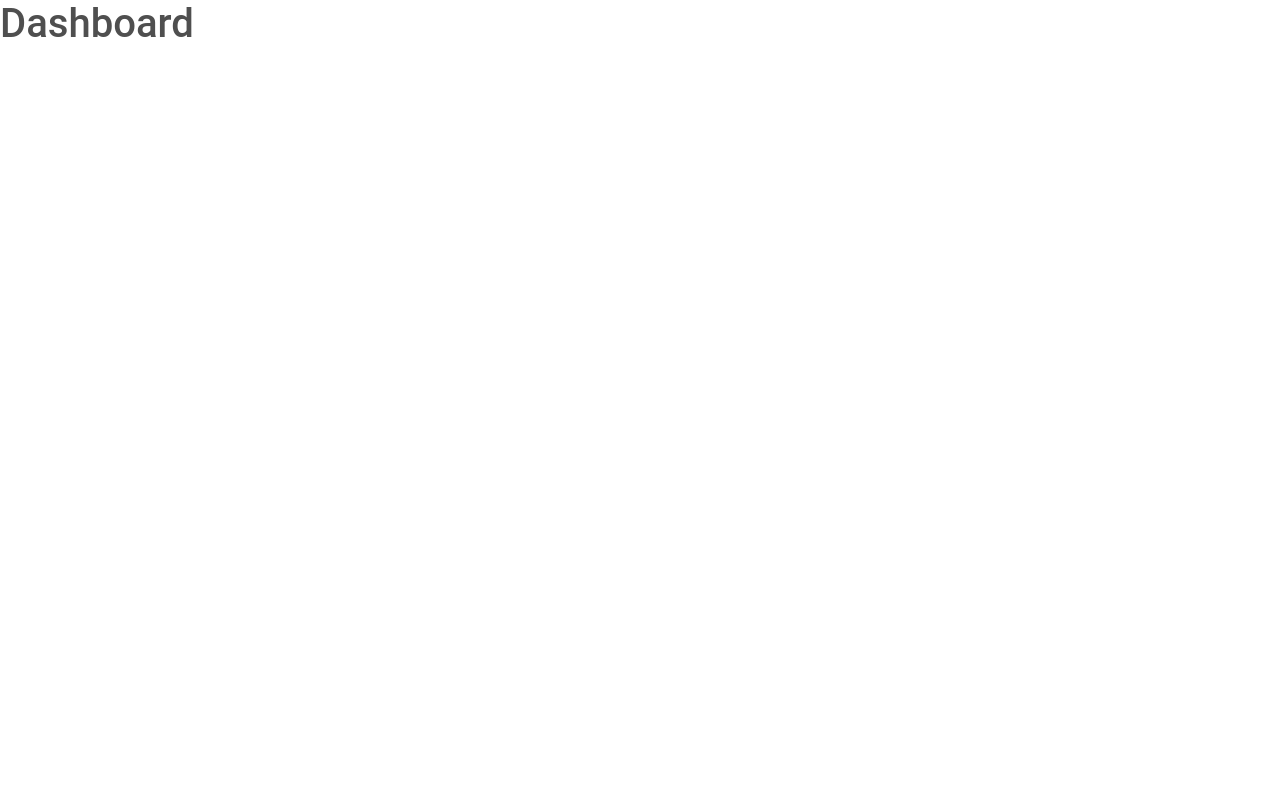
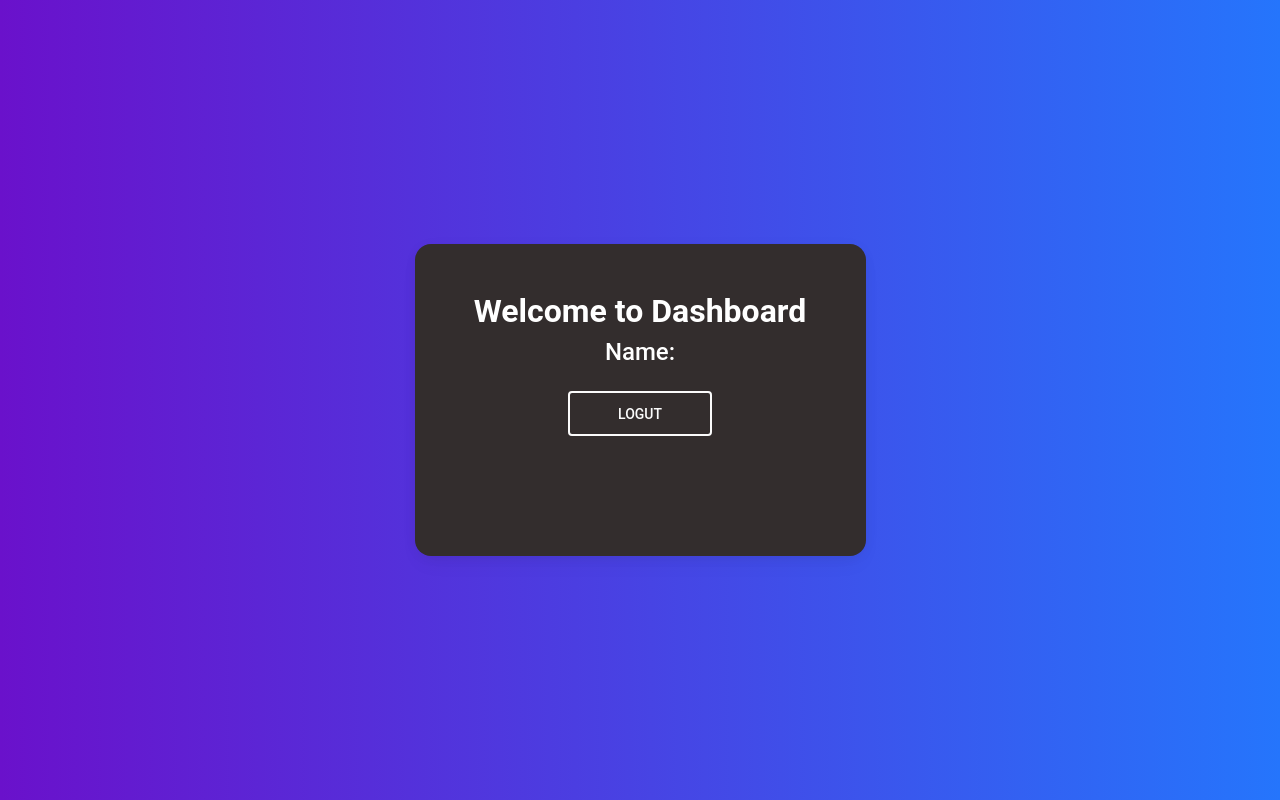
Before and after one commit to craigdev937/auth1jwt, a React (Vite) app: page /dashboard in a window 1280 px wide. Built offline with nearby package versions, Linux system fonts and the light colour scheme.

Commit message:
Updated AuthAPI, AuthSlice, Auth, and Main.  Created Dashboard.

```diff
--- a/src/global/AuthAPI.ts
+++ b/src/global/AuthAPI.ts
@@ -1,4 +1,4 @@
-import { IUser } from "../types/Interfaces";
+import { IAuth, AuthState } from "../types/Interfaces";
 import { createApi,
     fetchBaseQuery } from "@reduxjs/toolkit/query/react";
 
@@ -7,14 +7,32 @@ export const AuthAPI = createApi({
     reducerPath: "AuthAPI",
     baseQuery: fetchBaseQuery({ baseUrl: URL }),
     endpoints: (builder) => ({
-        login: builder.mutation<IUser, IUser>({
-            query: (payload) => {
+        login: builder.mutation({
+            query: (payload: {
+                email: string,
+                password: string
+            }) => {
                 return {
                     url: "/users/signin",
                     method: "POST",
                     body: payload
                 }
             }
-        })
+        }),
+        register: builder.mutation({
+            query: (payload: {
+                firstName: string,
+                lastName: string,
+                email: string,
+                password: string,
+                confirmPassword: string
+            }) => {
+                return {
+                    url: "/users/signup",
+                    method: "POST",
+                    body: payload
+                }
+            },
+        }),
     }),
 });
--- a/src/global/AuthSlice.ts
+++ b/src/global/AuthSlice.ts
@@ -1,6 +1,5 @@
 import { createSlice, PayloadAction } from "@reduxjs/toolkit";
-import { RootState } from "./RootReducer";
-import { IUser, AuthState } from "../types/Interfaces";
+import { IAuth, AuthState } from "../types/Interfaces";
 
 const initialState: AuthState = {
     name: null,
@@ -13,7 +12,7 @@ const AuthSlice = createSlice({
     reducers: {
         setUser: (
             state: AuthState,
-            action: PayloadAction<IUser>
+            action: PayloadAction<IAuth>
         ) => {
             localStorage.setItem("user", JSON.stringify({
                 name: action.payload.name,
@@ -22,9 +21,13 @@ const AuthSlice = createSlice({
             state.name = action.payload.name,
             state.token = action.payload.token
         },
+        logout: (state: AuthState) => {
+            localStorage.clear();
+            state.name = null;
+            state.token = null;
+        },
     },
 });
 
-export const selectAuth = (state: RootState) => state.auth;
-export const { setUser } = AuthSlice.actions;
+export const { setUser, logout } = AuthSlice.actions;
 export const AuthReducer = AuthSlice.reducer;
--- a/src/pages/Auth.tsx
+++ b/src/pages/Auth.tsx
@@ -3,6 +3,8 @@ import { MDBInput } from "mdb-react-ui-kit";
 import { AuthAPI } from "../global/AuthAPI";
 import { toast } from "react-toastify";
 import { useNavigate } from "react-router-dom";
+import { useAppDispatch } from "../global/Hooks";
+import { setUser } from "../global/AuthSlice";
 
 const initialState = {
     firstName: "",
@@ -14,6 +16,7 @@ const initialState = {
 
 export const Auth = (): JSX.Element => {
     const navigate = useNavigate();
+    const dispatch = useAppDispatch();
     const [formValue, setFormValue] = React.useState(initialState);
     const [showRegister, setShowRegister] = React.useState(false);
     const { firstName, lastName, email,
@@ -25,6 +28,13 @@ export const Auth = (): JSX.Element => {
         error: loginError,
         data: loginData
     }] = AuthAPI.useLoginMutation();
+
+    const [register, {
+        isError: isRegisterError,
+        isSuccess: isRegisterSuccess,
+        error: registerError,
+        data: registerData
+    }] = AuthAPI.useRegisterMutation();
 
     const handleChange =
     (event: React.ChangeEvent<HTMLInputElement>) => {
@@ -40,12 +50,36 @@ export const Auth = (): JSX.Element => {
         }
     };
 
+    const handleRegister = async () => {
+        if (password !== confirmPassword) {
+            return toast.error("Passwords do not match!");
+        };
+        if (firstName && lastName && email &&
+            password && confirmPassword) {
+            await register({firstName, lastName, email,
+                password, confirmPassword});
+        }
+    };
+
     React.useEffect(() => {
         if (isLoginSuccess) {
             toast.success("User Login Successfully!");
+            dispatch(setUser({
+                name: loginData.result.name,
+                token: loginData.token,
+            }));
             navigate("/dashboard");
-        }
-    }, [isLoginSuccess]);
+        };
+
+        if (isRegisterSuccess) {
+            toast.success("User Registered Successfully!");
+            dispatch(setUser({
+                name: registerData.result.name,
+                token: registerData.token
+            }));
+            navigate("/dashboard");
+        };
+    }, [isLoginSuccess, isRegisterSuccess]);
 
     return (
     <section className="vh-100 gradient-custom">
@@ -141,6 +175,7 @@ export const Auth = (): JSX.Element => {
                                         btn-outline-light
                                         btn-lg px-5"
                                         type="button"
+                                        onClick={() => handleRegister()}
                                         >Register
                                     </button>
                                 )}
--- a/src/pages/Dashboard.tsx
+++ b/src/pages/Dashboard.tsx
@@ -1,9 +1,55 @@
 import React from "react";
+import { useNavigate } from "react-router-dom";
+import { RootState } from "../global/RootReducer";
+import { useAppDispatch, useAppSelector } from "../global/Hooks";
+import { logout } from "../global/AuthSlice";
+import { toast } from "react-toastify";
 
 export const Dashboard = (): JSX.Element => {
+    const navigate = useNavigate();
+    const dispatch = useAppDispatch();
+    const { name } = useAppSelector((state: RootState) => state.auth);
+
+    const handleLogout = () => {
+        dispatch(logout());
+        toast.success("User has Logged out");
+        navigate("/auth");
+    };
+
     return (
         <React.Fragment>
-            <h1>Dashboard</h1>
+            <section className="vh-100 gradient-custom">
+                <div className="container py-4 h-100">
+                    <div className="row d-flex
+                        justify-content-center
+                        align-items-center
+                        h-100">
+                        <div className="col-12 col-md-8
+                            col-lg-6 col-xl-5">
+                            <div className="card
+                                bg-dark
+                                text-white style"
+                                style={{ borderRadius: "1rem" }}>
+                                <div className="card-body p-4 text-center">
+                                    <div className="mb-md-5 mt-md-4 pb-5">
+                                        <h2 className="fw-bold mb-2">Welcome to Dashboard</h2>
+                                        <h4>Name: {name}</h4>
+                                        <button className="btn
+                                            btn-outline-light
+                                            btn-lg px-5
+                                            mt-3"
+                                            type="button"
+                                            onClick={() => handleLogout()}
+                                            >
+                                            Logut
+                                        </button>
+                                    </div>
+                                </div>
+                            </div>
+                        </div>
+                    </div>
+                </div>
+            </section>
         </React.Fragment>
     );
 };
--- a/src/routes/Main.tsx
+++ b/src/routes/Main.tsx
@@ -4,8 +4,18 @@ import { BrowserRouter, Routes, Route, Navigate } from "react-router-dom";
 import { Auth } from "../pages/Auth";
 import { Dashboard } from "../pages/Dashboard";
 import { ToastContainer } from "react-toastify";
+import { useAppDispatch } from "../global/Hooks";
+import { setUser } from "../global/AuthSlice";
 
-export const Main = (): JSX.Element => (
+export const Main = (): JSX.Element => {
+    const dispatch = useAppDispatch();
+    const user = JSON.parse(localStorage.getItem("user") || "{}");
+
+    React.useEffect(() => {
+        dispatch(setUser(user));
+    }, [dispatch]);
+
+    return (
         <BrowserRouter>
             <React.Fragment>
                 <ToastContainer />
@@ -17,3 +27,4 @@ export const Main = (): JSX.Element => (
             </React.Fragment>
         </BrowserRouter>
     );
+};
```
Also changed, not shown: src/types/Interfaces.ts (+16 -1 lines). Lines whose indentation alone changed are shown as unchanged.
